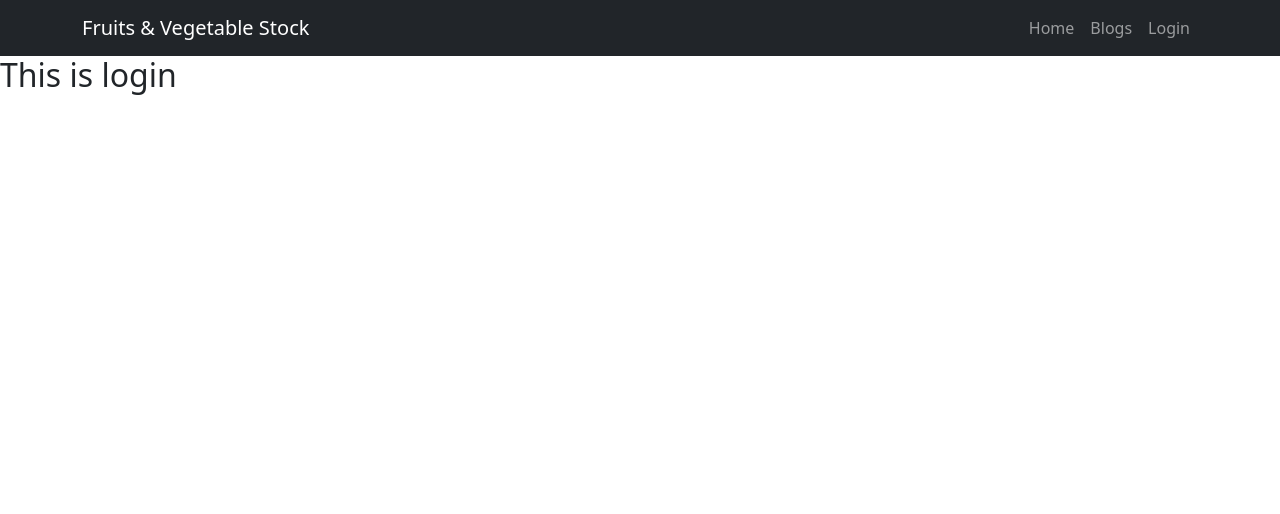
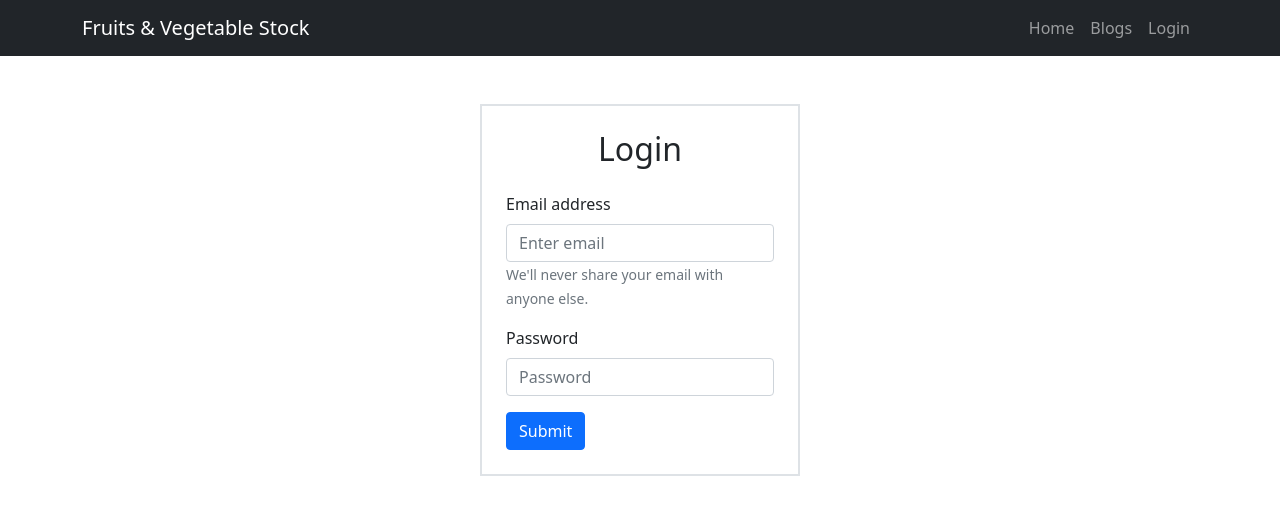
Before and after one commit to arifraj199/fruits-inventory-client, a React (Create React App) app: page /login in a window 1280 px wide. Shown: the top 514 px of the page. Built offline with nearby package versions, Linux system fonts and the light colour scheme.

Commit message:
inventory page toggle with button and login page implement

```diff
--- a/package.json
+++ b/package.json
@@ -7,6 +7,7 @@
     "@testing-library/react": "^13.1.1",
     "@testing-library/user-event": "^13.5.0",
     "bootstrap": "^5.1.3",
+    "firebase": "^9.7.0",
     "react": "^18.1.0",
     "react-bootstrap": "^2.3.1",
     "react-dom": "^18.1.0",
--- a/src/App.js
+++ b/src/App.js
@@ -2,8 +2,10 @@ import { Route, Routes } from 'react-router-dom';
 import './App.css';
 import Blogs from './Pages/Blogs/Blogs';
 import Home from './Pages/Home/Home';
+import Inventory from './Pages/Inventory/Inventory';
 import Login from './Pages/Login/Login/Login';
 import Register from './Pages/Login/Register/Register';
+import RequireAuth from './Pages/RequireAuth/RequireAuth';
 import Header from './Pages/Shared/Header/Header';
 
 function App() {
@@ -14,6 +16,12 @@ function App() {
         <Route path='/' element={<Home></Home>}></Route>
         <Route path='/home' element={<Home></Home>}></Route>
         <Route path='/blogs' element={<Blogs></Blogs>}></Route>
+        <Route path='/inventory/:id' element={
+          <Inventory></Inventory>
+        // <RequireAuth>
+
+        // </RequireAuth>
+        }></Route>
         <Route path='/login' element={<Login></Login>}></Route>
         <Route path='/register' element={<Register></Register>}></Route>
       </Routes>
--- a/src/Pages/Home/Home.js
+++ b/src/Pages/Home/Home.js
@@ -1,10 +1,16 @@
 import React from "react";
+import { useNavigate } from "react-router-dom";
 import useProducts from "../../hooks/useProducts";
 import "./Home.css";
 
 const Home = () => {
   const [products] = useProducts();
-  console.log(products);
+  // console.log(products);
+  const navigate = useNavigate();
+
+  const handleNavigate = id =>{
+    navigate(`/inventory/${id}`);
+  }
 
   return (
     <div>
@@ -30,13 +36,14 @@ const Home = () => {
           {
           products?.map(product=>
             <div className="product" key={product.id}>
+
               <img src={product.picture} alt="" />
               <h3>{product.name}</h3>
               <h5>Price: {product.price}</h5>
               <p><small>{product.description}</small></p>
               <p>Quantity: {product.quantity}</p>
               <p>Supplier: {product.supplier_name}</p>
-              <button className="btn btn-success">Stock Update</button>
+              <button onClick={()=>handleNavigate(product.id)} className="btn btn-success">Stock Update</button>
             </div>
             )
           }
--- a/src/Pages/Inventory/Inventory.js
+++ b/src/Pages/Inventory/Inventory.js
@@ -1,10 +1,12 @@
 import React from 'react';
+import { useParams } from 'react-router-dom';
 import './Inventory.css';
 
 const Inventory = () => {
+    const {id} = useParams();
     return (
         <div>
-            <h2>This is Inventory Page</h2>
+            <h2>Products Id: {id}</h2>
         </div>
     );
 };
--- a/src/Pages/Login/Login/Login.js
+++ b/src/Pages/Login/Login/Login.js
@@ -1,12 +1,30 @@
-import React from 'react';
-import './Login.css';
+import React from "react";
+import { Button, Form } from "react-bootstrap";
+import "./Login.css";
 
 const Login = () => {
-    return (
-        <div>
-            <h2>This is login</h2>
-        </div>
-    );
+  return (
+    <div className="w-25 mx-auto mt-5 border border-2 p-4">
+      <h2 className="text-center mb-4">Login</h2>
+      <Form>
+        <Form.Group className="mb-3" controlId="formBasicEmail">
+          <Form.Label>Email address</Form.Label>
+          <Form.Control type="email" placeholder="Enter email" />
+          <Form.Text className="text-muted">
+            We'll never share your email with anyone else.
+          </Form.Text>
+        </Form.Group>
+
+        <Form.Group className="mb-3" controlId="formBasicPassword">
+          <Form.Label>Password</Form.Label>
+          <Form.Control type="password" placeholder="Password" />
+        </Form.Group>
+        <Button variant="primary" type="submit">
+          Submit
+        </Button>
+      </Form>
+    </div>
+  );
 };
 
 export default Login;
--- a/src/Pages/RequireAuth/RequireAuth.js
+++ b/src/Pages/RequireAuth/RequireAuth.js
@@ -2,14 +2,13 @@ import React from 'react';
 import { useAuthState } from 'react-firebase-hooks/auth';
 import { Navigate, useLocation } from 'react-router-dom';
 import auth from '../../firebase.init';
-import Loading from '../Shared/Loading/Loading';
 
 const RequireAuth = ({children}) => {
     const [user,loading] = useAuthState(auth);
     const location = useLocation();
 
     if(loading){
-        return <Loading></Loading>
+        return <p>loading...</p>
     }
 
     if(!user){
--- /dev/null
+++ b/src/firebase.init.js
@@ -0,0 +1,22 @@
+// Import the functions you need from the SDKs you need
+import { initializeApp } from "firebase/app";
+import {getAuth} from 'firebase/auth';
+// TODO: Add SDKs for Firebase products that you want to use
+// https://firebase.google.com/docs/web/setup#available-libraries
+
+// Your web app's Firebase configuration
+const firebaseConfig = {
+  apiKey: "AIzaSyDeC3gZN8SnXGSBFeFVsjMFVLFl2DUnRxs",
+  authDomain: "fruits-inventory.firebaseapp.com",
+  projectId: "fruits-inventory",
+  storageBucket: "fruits-inventory.appspot.com",
+  messagingSenderId: "847820382228",
+  appId: "1:847820382228:web:ccc69ed501f1f777628701"
+};
+
+// Initialize Firebase
+const app = initializeApp(firebaseConfig);
+
+const auth = getAuth(app);
+
+export default auth;
```
Also changed, not shown: 1 other file (tests, documents, lock files or other folders).
